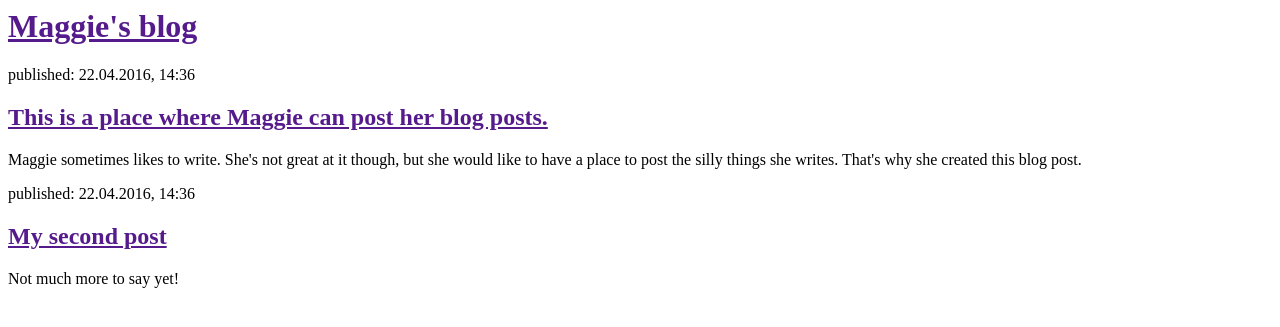
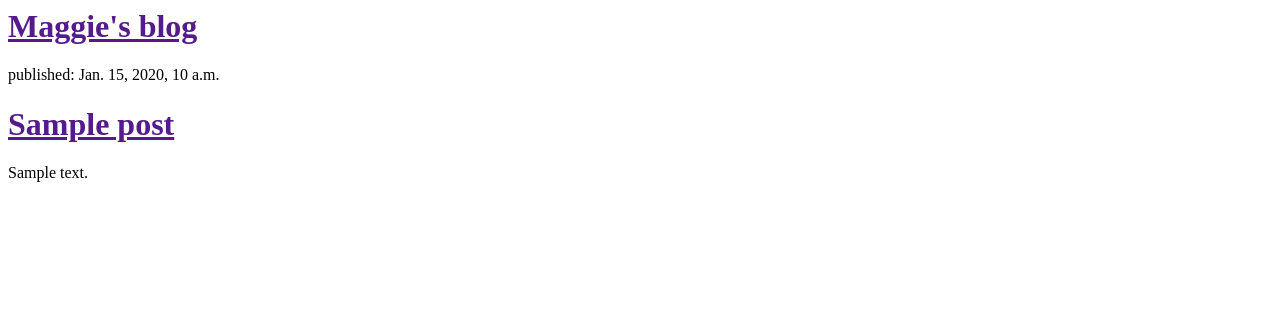
Before and after one commit to Maggatron/my-first-blog, a Django app: template blog/templates/blog/post_list.html in a window 1280 px wide. Shown: the top 327 px of the page. Run offline with Django 3.2, Linux system fonts and the light colour scheme; the template is opened without the code that fills it: values that come from a table or form of the project are taken from there, others are empty; tables that the repository leaves empty hold one stand-in row (values such as "Sample post").

Commit message:
Modified templates to display posts from the database.

```diff
--- a/blog/templates/blog/post_list.html
+++ b/blog/templates/blog/post_list.html
@@ -7,16 +7,14 @@
             <h1><a href="">Maggie's blog</a></h1>
         </div>
 
-        <div>
-            <p>published: 22.04.2016, 14:36</p>
-            <h2><a href="">This is a place where Maggie can post her blog posts.</a></h2>
-            <p>Maggie sometimes likes to write. She's not great at it though, but she would like to have a place to post the silly things she writes. That's why she created this blog post.</p>
-        </div>
 
-        <div>
-            <p>published: 22.04.2016, 14:36</p>
-            <h2><a href="">My second post</a></h2>
-            <p>Not much more to say yet!</p>
+          {% for post in posts %}
+              <div>
+                  <p>published: {{ post.published_date }}</p>
+                  <h1><a href="">{{ post.title }}</a></h1>
+                  <p>{{ post.text|linebreaks }}</p>
+              </div>
+          {% endfor %}
         </div>
     </body>
 </html>
```
Also changed, not shown: blog/views.py (+7 -1 lines).
